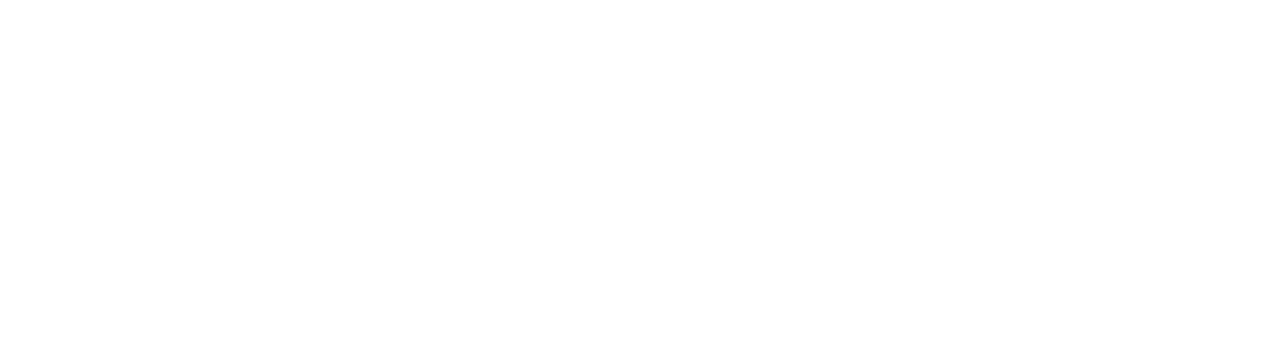
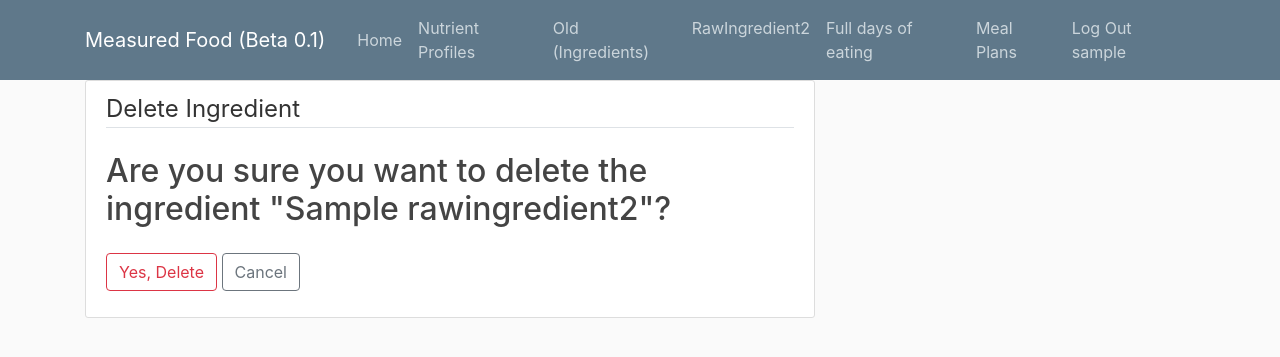
Before and after one commit to matthias4366/mf-2, a Django app: page /rawingredient2/1/delete/ in a window 1280 px wide. Before the commit the part shown is empty. Shown: the top 357 px of the page. Run offline with Django 3.2, Linux system fonts and the light colour scheme; a user stored in the database is signed in; tables that the repository leaves empty hold one stand-in row (values such as "Sample post"); parts of the project's set-up code (start-up, migrations or seed data) failed here and were passed over; some libraries are stand-ins or nearby versions.

Commit message:
The delete view for the RawIngredient2 model has been written. The template for the delete view vie for the RawIngredient2 model has been written. These were the last ones. All views and templates for RawIngredient2 have been written.

```diff
--- a/projectmf/measuredfood/templates/measuredfood/base.html
+++ b/projectmf/measuredfood/templates/measuredfood/base.html
@@ -44,7 +44,7 @@
                 <!-- TODO: rename to Ingredients -->
                 <a
                   class="nav-item nav-link"
-                  href="#"
+                  href="{% url 'list-rawingredient2' %}"
                   id="id_menu_item_rawingredients2">
                   RawIngredient2
                 </a>
--- a/projectmf/measuredfood/templates/measuredfood/rawingredient2_confirm_delete.html
+++ b/projectmf/measuredfood/templates/measuredfood/rawingredient2_confirm_delete.html
@@ -0,0 +1,24 @@
+{% extends "measuredfood/base.html" %}
+{% block content %}
+    <div class="content-section">
+        <form method="POST">
+            {% csrf_token %}
+            <fieldset class="form-group">
+                <legend class="border-bottom mb-4">Delete Ingredient</legend>
+                <h2>
+                  Are you sure you want to delete the ingredient
+                  "{{ object.name }}"?
+                </h2>
+            </fieldset>
+            <div class="form-group">
+                <button class="btn btn-outline-danger" type="submit">
+                  Yes, Delete
+                </button>
+                <a class="btn btn-outline-secondary"
+                href="{% url 'detail-rawingredient2' object.id %}">
+                  Cancel
+                </a>
+            </div>
+        </form>
+    </div>
+{% endblock content %}
--- a/projectmf/measuredfood/views/rawingredient2.py
+++ b/projectmf/measuredfood/views/rawingredient2.py
@@ -106,17 +106,17 @@ class DetailRawIngredient2(UserPassesTestMixin, DetailView):
     model = RawIngredient2
 
     def test_func(self):
-        raw_ingredient = self.get_object()
-        if self.request.user == raw_ingredient.author:
+        rawingredient2 = self.get_object()
+        if self.request.user == rawingredient2.author:
             return True
         return False
 
 class DeleteRawIngredient2(UserPassesTestMixin, DeleteView):
     model = RawIngredient2
-    success_url = reverse_lazy('list-raw-ingredients')
+    success_url = reverse_lazy('list-rawingredient2')
 
     def test_func(self):
-        raw_ingredient = self.get_object()
-        if self.request.user == raw_ingredient.author:
+        rawingredient2 = self.get_object()
+        if self.request.user == rawingredient2.author:
             return True
         return False
```
